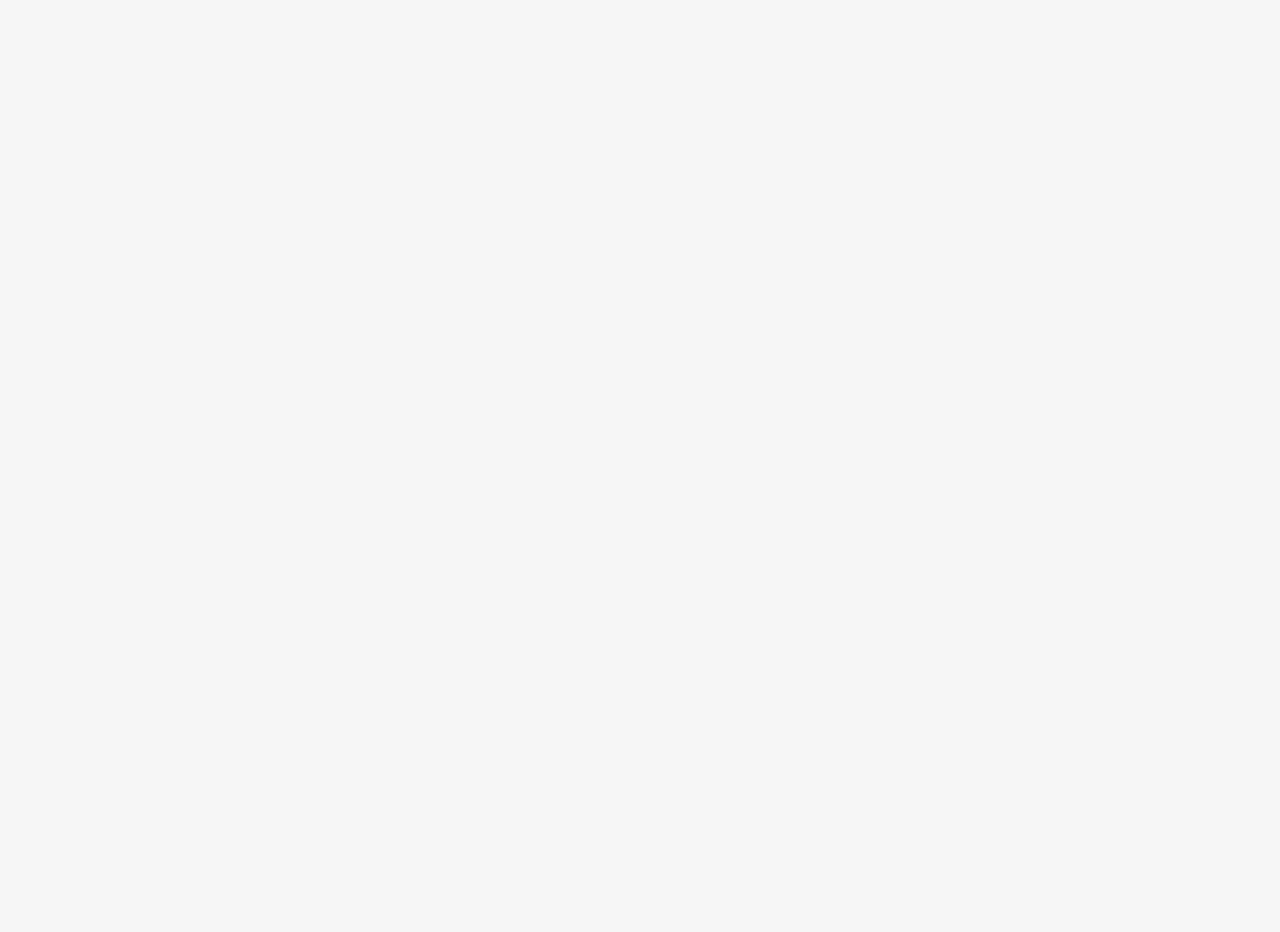
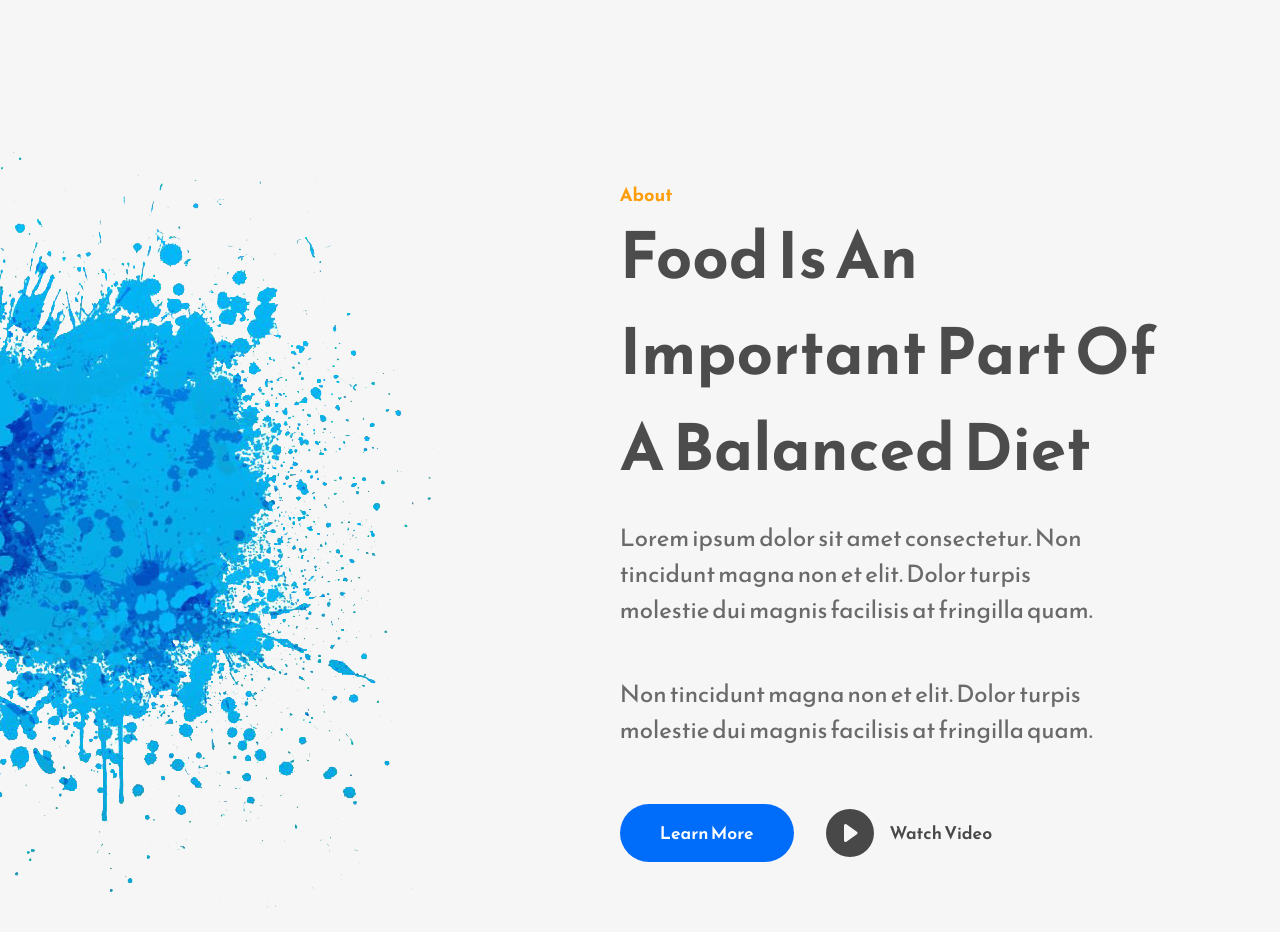
Before and after one commit to sasheeddev/simple-landing-page-using-react-js, a React (Create React App) app: page / in a window 1280 px wide. Shown: the part 880-1812 px from the top of the page. Before the commit the page ends 800 px from the top, so only its background shows below. Built offline with nearby package versions, Linux system fonts and the light colour scheme.

Commit message:
bulit about component

```diff
--- a/src/App.css
+++ b/src/App.css
@@ -138,6 +138,7 @@
   justify-content: center;
   display: flex;
   flex-direction: column;
+  left: 800px;
 }
 .primary-subheading {
   font-weight: 700;
@@ -359,6 +360,7 @@
     justify-content: center;
     align-items: center;
     margin-top: 4rem;
+
   }
   .secondary-button {
     font-size: 1rem;
@@ -385,6 +387,8 @@
   }
   .about-section-image-container {
     margin-right: 0rem !important;
+    width: 100%;
+    max-width: 400px;
   }
   .work-section-wrapper {
     margin-top: 5rem !important;
--- a/src/App.js
+++ b/src/App.js
@@ -1,11 +1,14 @@
 
 import './App.css';
 import Home from './Components/Home';
+import About from './Components/About'
 
 function App() {
   return (
     <div className="App">
       <Home/>
+      <About/>
+
 
 
 
--- /dev/null
+++ b/src/Components/About.js
@@ -0,0 +1,42 @@
+import React from "react";
+import AboutBackground from "../Assets/sidebackground.png";
+import AboutBackgroundImage from "../Assets/transp.png";
+import { BsFillPlayCircleFill } from "react-icons/bs";
+
+
+const About = () => {
+  return (
+    <div className="about-section-container">
+      <div className="about-background-image-container">
+        <img src={AboutBackground} alt="" />
+      </div>
+      <div className="about-section-image-container">
+        <img src={AboutBackgroundImage} alt="" />
+      </div>
+
+
+      <div className="about-section-text-container">
+        <p className="primary-subheading">About</p>
+        <h1 className="primary-heading">
+          Food Is An Important Part Of A Balanced Diet
+        </h1>
+        <p className="primary-text">
+          Lorem ipsum dolor sit amet consectetur. Non tincidunt magna non et
+          elit. Dolor turpis molestie dui magnis facilisis at fringilla quam.
+        </p>
+        <p className="primary-text">
+          Non tincidunt magna non et elit. Dolor turpis molestie dui magnis
+          facilisis at fringilla quam.
+        </p>
+        <div className="about-buttons-container">
+          <button className="secondary-button">Learn More</button>
+          <button className="watch-video-button">
+            <BsFillPlayCircleFill /> Watch Video
+          </button>
+        </div>
+      </div>
+    </div>
+  );
+};
+
+export default About;
```
Also changed, not shown: src/Assets/sidebackground.png (added), src/Assets/transp.png (added).
